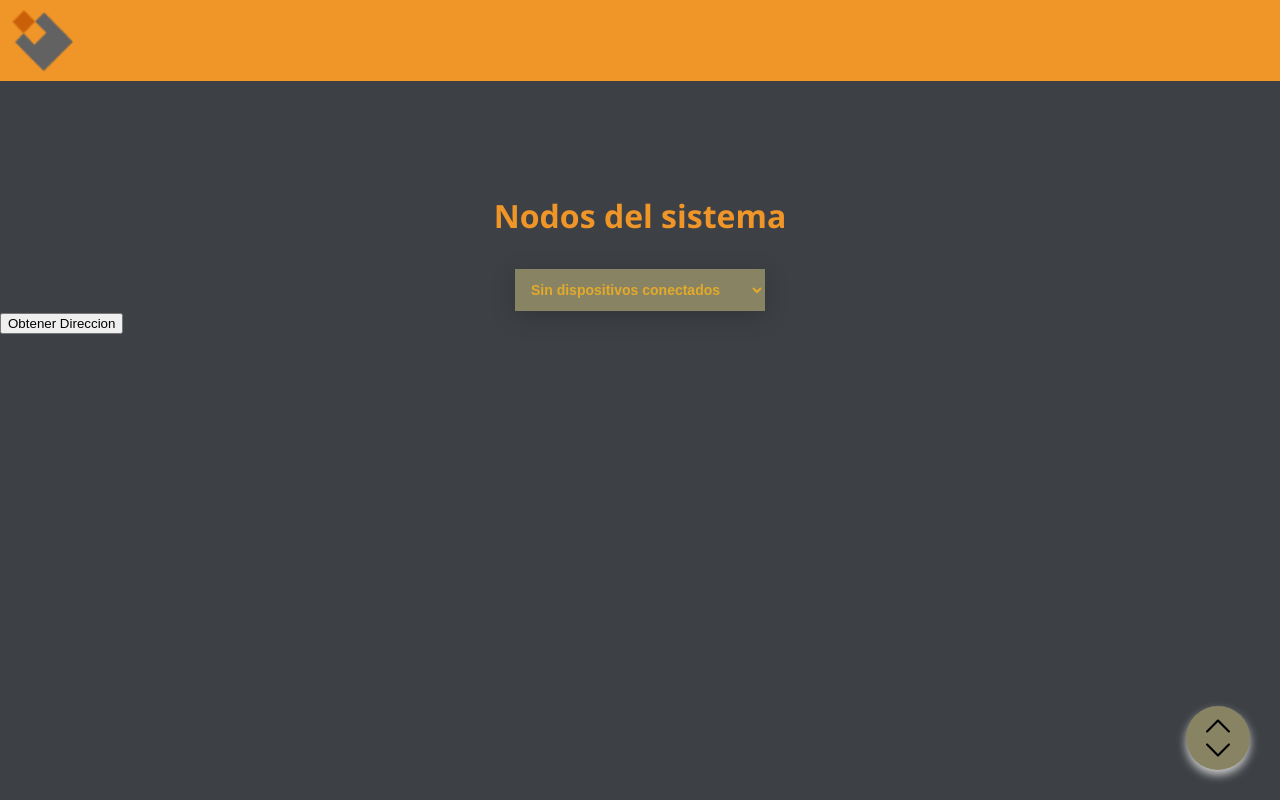
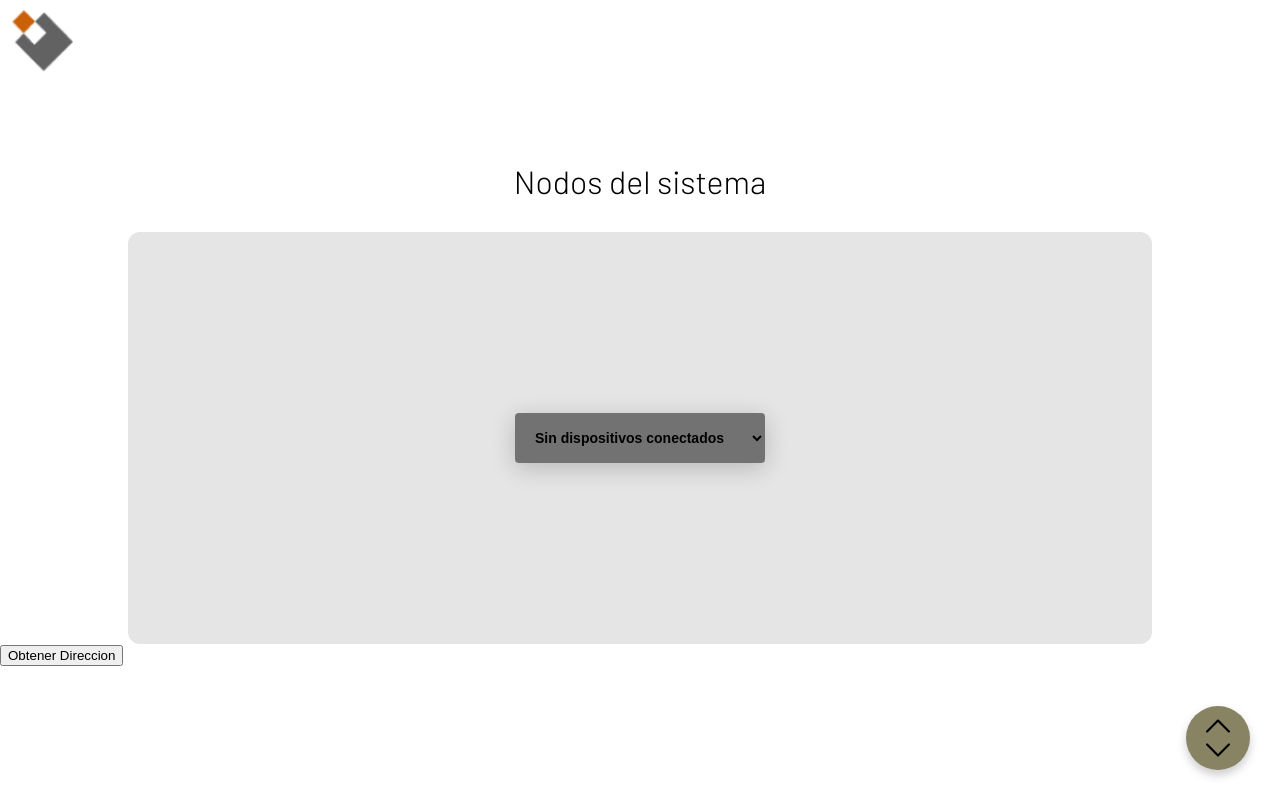
Before and after one commit to Marcosvnzla/interfaz-isolse, a React (Create React App) app: page / in a window 1280 px wide. Built offline with nearby package versions, Linux system fonts and the light colour scheme; no server answers; the database is empty.

Commit message:
added MainDisplay component

```diff
--- a/src/UI/Toolbar/Toolbar.module.css
+++ b/src/UI/Toolbar/Toolbar.module.css
@@ -1,9 +1,4 @@
 .Toolbar {
-  background-color: var(--orange);
-  color: rgb(43, 43, 43);
-  display: flex;
-  justify-content: space-between;
-  align-items: center;
   padding: 8px;
   margin-bottom: 81px;
 }
--- /dev/null
+++ b/src/components/MainDisplay/MainDisplay.js
@@ -0,0 +1,15 @@
+import React, { Fragment } from 'react';
+import styles from './MainDisplay.module.css';
+
+const MainDisplay = (props) => {
+  return (
+    <Fragment>
+      <h1 className={styles.Title}>{props.title}</h1>
+      <div className={styles.MainDisplay}>
+        {props.children}
+      </div>
+    </Fragment>
+  );
+}
+
+export default MainDisplay;
--- /dev/null
+++ b/src/components/MainDisplay/MainDisplay.module.css
@@ -0,0 +1,20 @@
+.MainDisplay {
+  display: flex;
+  flex-direction: column;
+  justify-content: space-around;
+  align-items: center;
+  background-color: rgba(0, 0, 0, 0.1);
+  width: 80%;
+  min-height: 412px;
+  margin: 0 auto;
+  border-radius: 12px;
+}
+
+.Title {
+  font-family: 'Barlow', sans-serif;
+  font-size: 2rem;
+  font-weight: 300;
+  text-align: center;
+  letter-spacing: 2%;
+  margin-bottom: 2rem;
+}
--- a/src/components/NodosSistema/NodosSistema.js
+++ b/src/components/NodosSistema/NodosSistema.js
@@ -1,18 +1,20 @@
 import React from 'react';
 import styles from './NodosSistema.module.css';
+import MainDisplay from '../MainDisplay/MainDisplay';
 const VALOR_DISP_SECUNDARIO_1 = "someString";
 const VALOR_DISP_SECUNDARIO_2 = "someString2";
 
 const NodosSistema = () => {
   return (
+    <MainDisplay title='Nodos del sistema'>
       <div className={styles.NodosSistema}>
-      <h1>Nodos del sistema</h1>
         <select>
           <option>Sin dispositivos conectados</option>
           <option value={VALOR_DISP_SECUNDARIO_1}>1 dispositivo secundario</option>
           <option value={VALOR_DISP_SECUNDARIO_2}>2 dispositivos secundarios</option>
         </select>
       </div>
+    </MainDisplay>
   );
 };
 
--- a/src/components/NodosSistema/NodosSistema.module.css
+++ b/src/components/NodosSistema/NodosSistema.module.css
@@ -1,20 +1,10 @@
-.NodosSistema {
-  display: flex;
-  flex-direction: column;
-  align-items: center;
-  margin: 0 auto;
-}
-
-.NodosSistema h1 {
-  margin: 32px 0;
-}
-
 .NodosSistema select {
-  background-color: #888463;
-  color: var(--yellow);
-  padding: 12px;
+  background-color: rgba(0, 0, 0, 0.5);
+  color: black;
+  padding: 16px;
   width: 250px;
   border: none;
+  border-radius: 4px;
   font-size: 14px;
   font-weight: bold;
   box-shadow: 0 5px 25px rgba(0, 0, 0, 0.2);
--- a/src/index.css
+++ b/src/index.css
@@ -1,4 +1,4 @@
-@import url('https://fonts.googleapis.com/css2?family=Montserrat:wght@400;700&family=Open+Sans:wght@400;700&display=swap');
+@import url('https://fonts.googleapis.com/css2?family=Barlow:wght@100;300&family=Lato:wght@400;700&display=swap');
 
 :root {
   --black: #3D4045;
@@ -15,9 +15,7 @@
 
 body {
   margin: 0 auto;
-  font-family: 'Open Sans', 'Montserrat', sans-serif;
-  color: var(--orange);
-  background-color: var(--black);
+  font-family: 'Lato', 'Barlow', sans-serif;
   -webkit-font-smoothing: antialiased;
   -moz-osx-font-smoothing: grayscale;
 }
```
Lines whose indentation alone changed are shown as unchanged.
